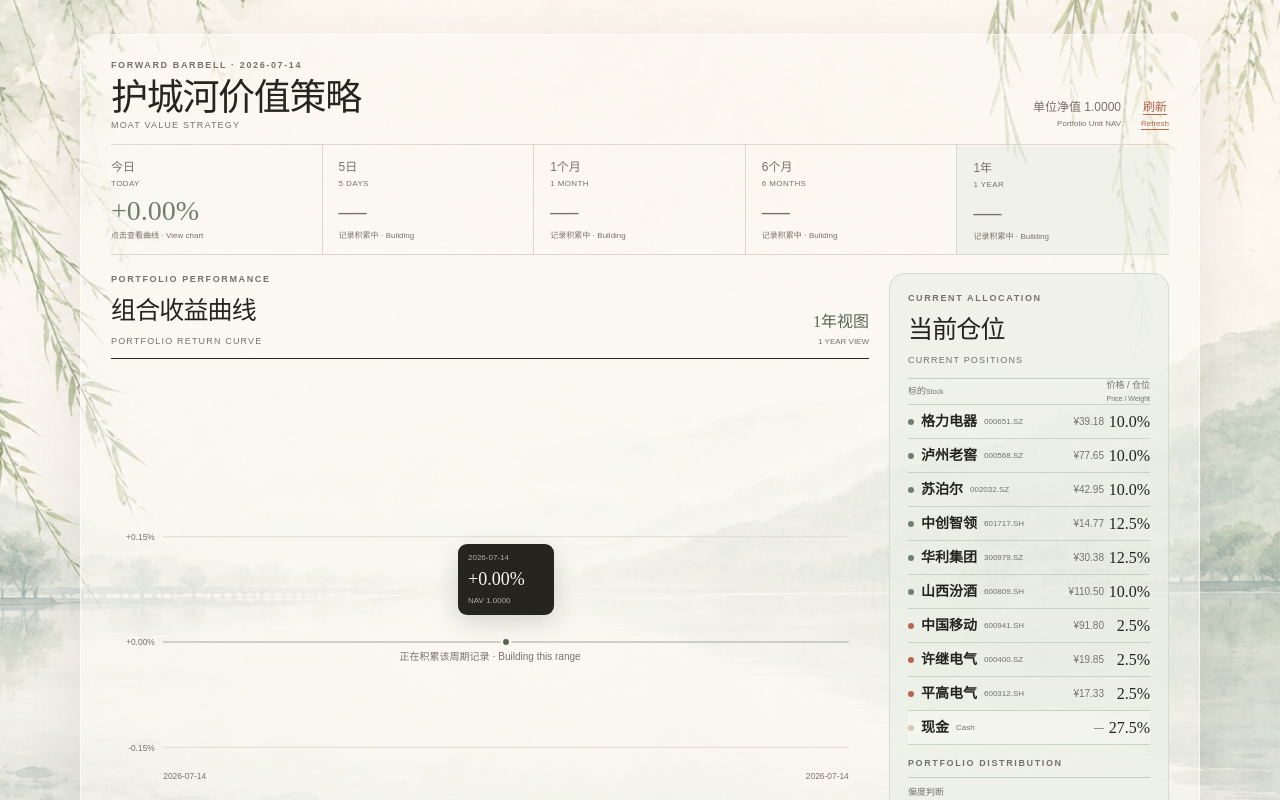
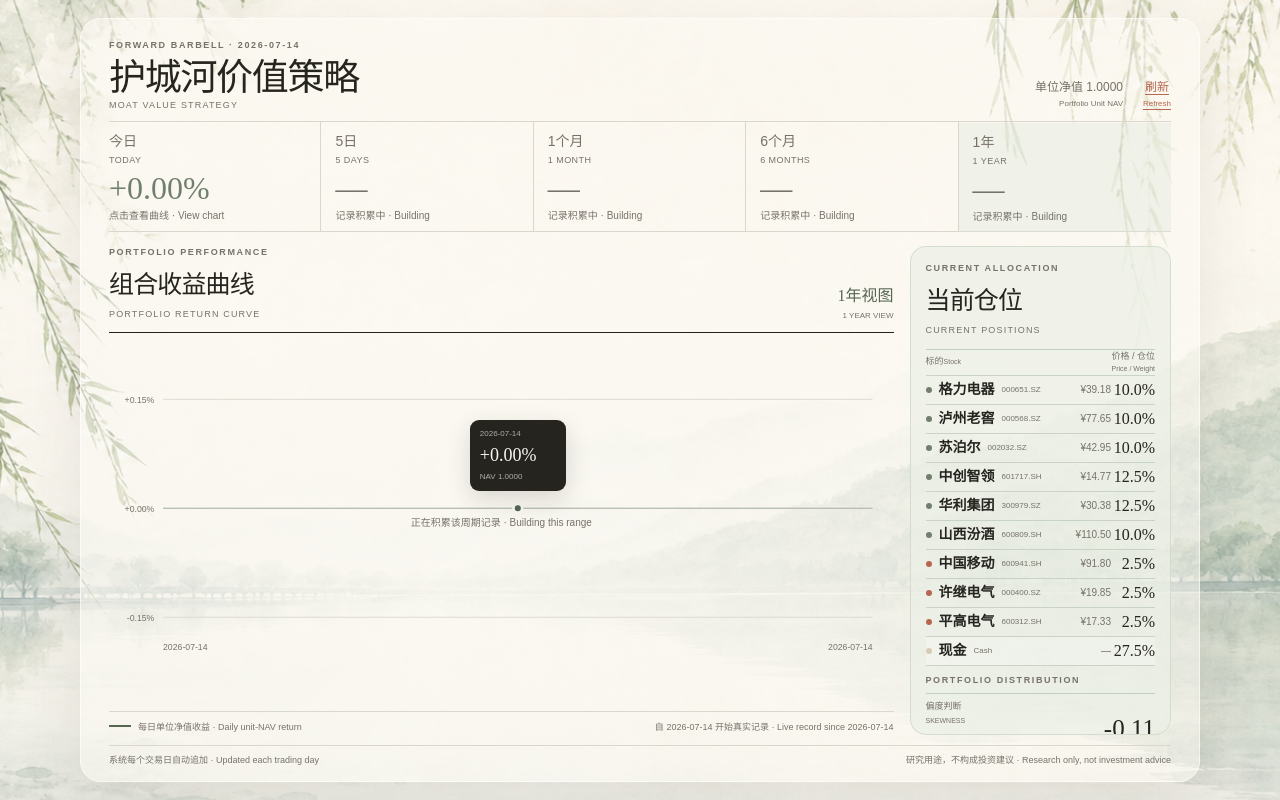
Before and after one commit to MIngQian04/margin-of-safety-investment-research-platform, a Next.js app: page / in a window 1280 px wide. Shown: the top 800 px of the page. Built offline with nearby package versions, Linux system fonts and the light colour scheme.

Commit message:
Fit portfolio card within viewport

```diff
--- a/app/globals.css
+++ b/app/globals.css
@@ -2,43 +2,43 @@
 
 :root { --paper:#eeeae2; --sheet:#faf8f3; --ink:#25241f; --muted:#777269; --line:#dcd7cd; --sage:#71806e; --sage-dark:#566653; --sage-soft:#e7ece3; --terra:#b7664f; --sand:#d7cbb6; }
 * { box-sizing:border-box; }
-body { position:relative; min-height:100vh; margin:0; background:var(--paper); color:var(--ink); font-family:"PingFang SC","Hiragino Sans GB","Microsoft YaHei",sans-serif; overflow-x:hidden; }
+body { position:relative; min-height:100vh; margin:0; background:var(--paper); color:var(--ink); font-family:"PingFang SC","Hiragino Sans GB","Microsoft YaHei",sans-serif; overflow:hidden; }
 body::before { content:""; position:fixed; z-index:0; inset:-3%; background:url("/images/west-lake-willow-bg.png") center / cover no-repeat; transform:scale(1.035); animation:west-lake-breeze 18s ease-in-out infinite alternate; }
 body::after { content:""; position:fixed; z-index:1; inset:48% -8% -8%; background:linear-gradient(102deg,transparent 18%,rgba(255,255,255,.25) 38%,transparent 58%); filter:blur(16px); opacity:.55; animation:water-shimmer 14s ease-in-out infinite alternate; pointer-events:none; }
 button { font:inherit; }
 button:focus-visible { outline:2px solid var(--terra); outline-offset:3px; }
-.canvas { position:relative; z-index:2; min-height:100vh; padding:34px; display:grid; place-items:center; }
-.sheet { width:min(1120px,100%); min-height:min(760px,calc(100vh - 68px)); padding:24px 30px 17px; background:rgba(250,248,243,.48); border:1px solid rgba(255,255,255,.58); border-radius:21px; box-shadow:0 20px 64px rgba(48,43,35,.1); backdrop-filter:blur(.5px) saturate(.96); display:flex; flex-direction:column; }
+.canvas { position:relative; z-index:2; height:100svh; padding:18px 24px; display:grid; place-items:center; overflow:hidden; }
+.sheet { width:min(1120px,100%); height:min(780px,calc(100svh - 36px)); min-height:0; padding:20px 28px 14px; overflow:hidden; background:rgba(250,248,243,.48); border:1px solid rgba(255,255,255,.58); border-radius:21px; box-shadow:0 20px 64px rgba(48,43,35,.1); backdrop-filter:blur(.5px) saturate(.96); display:flex; flex-direction:column; }
 .kicker { margin:0 0 6px; color:var(--muted); font-size:9px; font-weight:700; letter-spacing:.18em; }
 h1,h2 { margin:0; font-family:"Songti SC","STSong",serif; font-weight:500; letter-spacing:-.035em; }
 h1 { font-size:37px; line-height:1; }
 h2 { font-size:25px; }
 h1 small,h2 small { display:block; margin-top:5px; color:var(--muted); font-family:Arial,sans-serif; font-size:9px; font-weight:500; letter-spacing:.13em; text-transform:uppercase; }
-.topbar { display:flex; justify-content:space-between; align-items:end; padding-bottom:14px; border-bottom:1px solid var(--line); }
+.topbar { display:flex; justify-content:space-between; align-items:end; padding-bottom:11px; border-bottom:1px solid var(--line); }
 .top-actions { display:flex; align-items:center; gap:20px; color:var(--muted); font-size:12px; text-align:right; }
 .top-actions span small,.top-actions button small { display:block; margin-top:2px; font-size:8px; }
 .text-button { border:0; padding:0; background:transparent; color:var(--terra); cursor:pointer; text-decoration:underline; text-underline-offset:3px; }
 .text-button:disabled { opacity:.5; }
 
 .period-summary { display:grid; grid-template-columns:repeat(5,1fr); border-bottom:1px solid var(--line); }
-.period-summary button { min-width:0; padding:13px 16px 12px; border:0; border-right:1px solid var(--line); background:transparent; color:inherit; text-align:left; cursor:pointer; transition:background-color .2s ease,transform .2s ease; }
+.period-summary button { min-width:0; padding:9px 14px 8px; border:0; border-right:1px solid var(--line); background:transparent; color:inherit; text-align:left; cursor:pointer; transition:background-color .2s ease,transform .2s ease; }
 .period-summary button:first-child { padding-left:0; }
 .period-summary button:last-child { border-right:0; }
 .period-summary button:hover { background:rgba(113,128,110,.06); }
 .period-summary button.is-active { background:rgba(220,229,216,.34); transform:translateY(1px); }
-.period-summary span,.period-summary span small { display:block; color:var(--muted); font-size:12px; }
-.period-summary span small { margin-top:2px; font-family:Arial,sans-serif; font-size:8px; letter-spacing:.05em; text-transform:uppercase; }
-.period-summary strong { display:block; margin:7px 0 5px; font-family:"Songti SC",serif; font-size:28px; font-weight:500; line-height:1; }
-.period-summary em { display:block; color:var(--muted); font-size:8px; font-style:normal; }
+.period-summary span,.period-summary span small { display:block; color:var(--muted); font-size:14px; }
+.period-summary span small { margin-top:2px; font-family:Arial,sans-serif; font-size:9px; letter-spacing:.05em; text-transform:uppercase; }
+.period-summary strong { display:block; margin:5px 0 4px; font-family:"Songti SC",serif; font-size:32px; font-weight:500; line-height:1; }
+.period-summary em { display:block; color:var(--muted); font-size:10px; font-style:normal; }
 .up { color:var(--sage)!important; }.down { color:var(--terra)!important; }.pending { color:var(--muted)!important; }
 
-.main-grid { flex:1; display:grid; grid-template-columns:minmax(0,3fr) minmax(280px,1fr); gap:20px; padding:18px 0 13px; min-height:0; }
+.main-grid { flex:1; display:grid; grid-template-columns:minmax(0,3fr) minmax(0,1fr); gap:16px; padding:14px 0 10px; min-height:0; overflow:hidden; }
 .chart-section { min-width:0; display:flex; flex-direction:column; }
 .section-heading { display:flex; justify-content:space-between; align-items:end; margin-bottom:10px; }
 .section-heading>p { margin:0; color:var(--sage-dark); font-family:"Songti SC",serif; font-size:16px; text-align:right; }
 .section-heading>p small { display:block; margin-top:2px; color:var(--muted); font-family:Arial,sans-serif; font-size:8px; text-transform:uppercase; }
-.performance-chart { position:relative; flex:1; min-height:300px; border-top:1px solid var(--ink); border-bottom:1px solid var(--line); }
-.performance-chart svg { display:block; width:100%; height:100%; min-height:300px; }
+.performance-chart { position:relative; flex:1; min-height:0; border-top:1px solid var(--ink); border-bottom:1px solid var(--line); }
+.performance-chart svg { display:block; width:100%; height:100%; min-height:0; }
 .chart-grid { stroke:var(--line); stroke-width:1; }
 .chart-zero { stroke:#aab5a7; stroke-width:1.3; }
 .chart-area { fill:rgba(113,128,110,.13); }
@@ -54,35 +54,35 @@
 .chart-caption { display:flex; justify-content:space-between; gap:16px; padding-top:9px; color:var(--muted); font-size:9px; }
 .line-key { display:inline-block; width:22px; height:2px; margin:0 7px 3px 0; background:var(--sage-dark); }
 
-.portfolio-panel { padding:18px; background:rgba(225,233,222,.45); border:1px solid rgba(199,212,195,.68); border-radius:16px; backdrop-filter:blur(.35px); display:flex; flex-direction:column; }
+.portfolio-panel { min-height:0; padding:15px; overflow:hidden; background:rgba(225,233,222,.45); border:1px solid rgba(199,212,195,.68); border-radius:16px; backdrop-filter:blur(.35px); display:flex; flex-direction:column; }
 .holding-list { margin-top:11px; border-top:1px solid rgba(183,199,178,.78); }
-.holding-list>div { display:flex; justify-content:space-between; align-items:center; min-height:34px; border-bottom:1px solid rgba(190,203,186,.76); }
+.holding-list>div { display:flex; justify-content:space-between; align-items:center; min-height:29px; border-bottom:1px solid rgba(190,203,186,.76); }
 .holding-list span { display:flex; align-items:center; min-width:0; }
 .holding-list b { font-family:"Songti SC",serif; font-size:14px; font-weight:600; }
 .holding-list small { margin-left:7px; color:var(--muted); font-size:8px; }
-.holding-list-head { min-height:26px!important; color:var(--muted); font-size:9px; }
+.holding-list-head { min-height:23px!important; color:var(--muted); font-size:9px; }
 .holding-list-head span:last-child { display:block; text-align:right; }
 .holding-list-head small { display:block; margin:1px 0 0; font-size:7px; }
-.holding-values { display:grid; grid-template-columns:62px 46px; align-items:center; text-align:right; }
+.holding-values { display:grid; grid-template-columns:58px 44px; align-items:center; text-align:right; }
 .holding-values em { color:var(--muted); font-size:10px; font-style:normal; font-variant-numeric:tabular-nums; }
 .holding-values strong { font-family:"Songti SC",serif; font-size:16px; font-weight:500; }
 .anchor-dot,.future-dot,.cash-dot { flex:0 0 auto; display:inline-block; width:6px; height:6px; margin-right:7px; border-radius:50%; background:var(--sage); }
 .future-dot { background:var(--terra); }.cash-dot { background:var(--sand); }
 .cash-line { background:rgba(255,255,255,.25); }
-.portfolio-distribution { margin-top:auto; padding-top:12px; }
-.portfolio-distribution>div { display:grid; grid-template-columns:1fr auto; column-gap:10px; padding:8px 0; border-top:1px solid rgba(183,199,178,.78); }
+.portfolio-distribution { margin-top:auto; padding-top:8px; }
+.portfolio-distribution>div { display:grid; grid-template-columns:1fr auto; column-gap:10px; padding:6px 0; border-top:1px solid rgba(183,199,178,.78); }
 .portfolio-distribution span,.portfolio-distribution span small,.portfolio-distribution em { display:block; color:var(--muted); font-size:9px; font-style:normal; }
 .portfolio-distribution span small { margin-top:2px; font-family:Arial,sans-serif; font-size:7px; text-transform:uppercase; }
 .portfolio-distribution strong { margin-top:5px; color:var(--sage-dark); font-family:"Songti SC",serif; font-size:17px; font-weight:600; }
 .portfolio-distribution b { grid-column:2; grid-row:1 / span 2; align-self:center; font-family:"Songti SC",serif; font-size:25px; font-weight:500; }
 .portfolio-distribution em { grid-column:1 / -1; margin-top:3px; }
 
-footer { display:flex; justify-content:space-between; gap:20px; padding-top:12px; border-top:1px solid var(--line); color:var(--muted); font-size:9px; }
+footer { display:flex; justify-content:space-between; gap:20px; padding-top:8px; border-top:1px solid var(--line); color:var(--muted); font-size:9px; }
 .status { position:relative; z-index:2; min-height:100vh; display:grid; place-content:center; text-align:center; }
 .status small { display:block; margin-top:4px; color:var(--muted); font-size:9px; }
 .status button { border:1px solid var(--line); background:transparent; padding:8px 14px; border-radius:999px; }
 
-@media(max-width:900px){.canvas{padding:14px}.sheet{padding:22px;min-height:auto}.period-summary{grid-template-columns:repeat(5,minmax(100px,1fr));overflow-x:auto}.period-summary button:first-child{padding-left:14px}.main-grid{grid-template-columns:1fr}.portfolio-panel{min-height:0}.portfolio-distribution{margin-top:14px}.performance-chart{min-height:280px}.performance-chart svg{min-height:280px}}
+@media(max-width:900px){body{overflow:auto}.canvas{height:auto;min-height:100svh;padding:14px;overflow:visible}.sheet{height:auto;min-height:auto;padding:22px;overflow:visible}.period-summary{grid-template-columns:repeat(5,minmax(100px,1fr));overflow-x:auto}.period-summary button:first-child{padding-left:14px}.main-grid{grid-template-columns:1fr;overflow:visible}.portfolio-panel{min-height:0;overflow:visible}.portfolio-distribution{margin-top:14px}.performance-chart{min-height:280px}.performance-chart svg{min-height:280px}}
 @media(max-width:600px){.canvas{padding:0}.sheet{border-radius:0;padding:20px 16px}.topbar{align-items:start}h1{font-size:33px}.top-actions>span{display:none}.period-summary{margin:0 -16px;padding-left:16px}.period-summary button{padding:14px 12px}.period-summary strong{font-size:23px}.main-grid{padding-top:18px}.performance-chart{min-height:260px}.performance-chart svg{min-height:260px}.chart-caption{display:block}.chart-caption span{display:block;margin-top:4px}.portfolio-panel{padding:19px}footer{display:block}footer span{display:block;margin-top:4px}}
 @keyframes west-lake-breeze { 0%{transform:scale(1.035) translate3d(-.35%,0,0)} 50%{transform:scale(1.045) translate3d(.25%,-.18%,0)} 100%{transform:scale(1.035) translate3d(.5%,.1%,0)} }
 @keyframes water-shimmer { from{transform:translateX(-4%) skewX(-3deg);opacity:.34} to{transform:translateX(7%) skewX(3deg);opacity:.62} }
```
Also changed, not shown: 1 other file (tests, documents, lock files or other folders).
